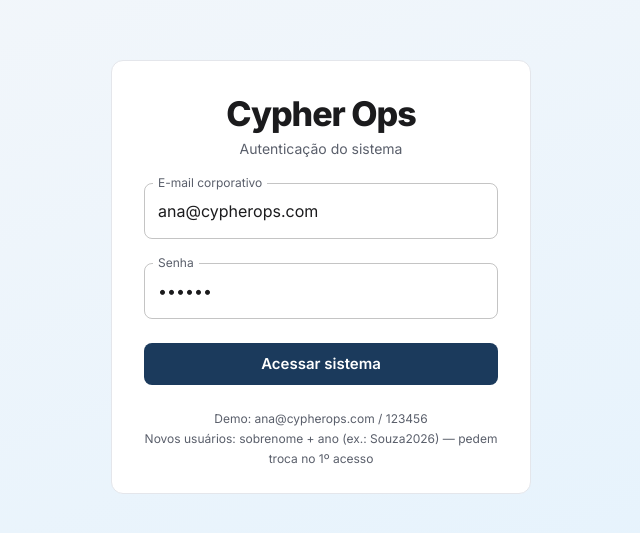
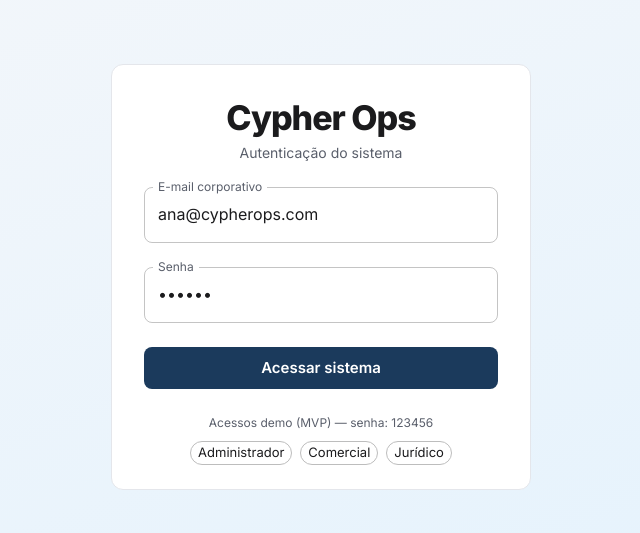
Before and after one commit to org-cypherus/cypherus-ops, a Next.js app: page /login in a window 1280 px wide. Shown: the part 123-656 px from the top of the page, without its empty margins (319-959 px from the left). Built offline with nearby package versions, Linux system fonts and the light colour scheme; no server answers; what @mui/material-nextjs would draw is missing.

Commit message:
Enhance demo login functionality and update documentation. Added MSW for API simulation and improved demo account details in README. Updated package dependencies and refined sidebar permissions.

```diff
--- a/package.json
+++ b/package.json
@@ -28,6 +28,7 @@
     "axios": "^1.19.0",
     "dayjs": "^1.11.21",
     "framer-motion": "^12.43.0",
+    "msw": "^2.15.0",
     "next": "15.5.22",
     "notistack": "^3.0.2",
     "react": "19.1.0",
@@ -48,7 +49,6 @@
     "eslint": "^9",
     "eslint-config-next": "15.5.22",
     "jsdom": "^29.1.1",
-    "msw": "^2.15.0",
     "typescript": "^5",
     "vitest": "^4.1.10"
   },
--- a/src/app/(auth)/login/page.tsx
+++ b/src/app/(auth)/login/page.tsx
@@ -7,6 +7,7 @@ import {
   Button,
   Card,
   CardContent,
+  Chip,
   CircularProgress,
   Stack,
   TextField,
@@ -16,6 +17,7 @@ import { useRouter } from "next/navigation";
 import { useEffect } from "react";
 import { useForm } from "react-hook-form";
 import { getAccessToken } from "@/lib/auth/session";
+import { DEMO_ACCOUNTS } from "@/mocks/data";
 import { useLogin, useSession } from "@/modules/auth/hooks";
 import { loginSchema, type LoginFormValues } from "@/modules/auth/schemas";
 
@@ -27,10 +29,11 @@ export default function LoginPage() {
   const {
     register,
     handleSubmit,
+    setValue,
     formState: { errors },
   } = useForm<LoginFormValues>({
     resolver: zodResolver(loginSchema),
-    defaultValues: { email: "ana@cypherops.com", password: "123456" },
+    defaultValues: { email: DEMO_ACCOUNTS[0].email, password: DEMO_ACCOUNTS[0].password },
   });
 
   useEffect(() => {
@@ -57,10 +60,10 @@ export default function LoginPage() {
         <CardContent sx={{ p: 4 }}>
           <Stack spacing={3} component="form" onSubmit={handleSubmit((values) => login.mutate(values))}>
             <Box textAlign="center">
-              <Typography variant="h4" sx={{ fontWeight: 800, letterSpacing: "-0.03em"  }}>
+              <Typography variant="h4" sx={{ fontWeight: 800, letterSpacing: "-0.03em" }}>
                 Cypher Ops
               </Typography>
-              <Typography variant="body2" color="text.secondary" sx={{ mt: 0.5  }}>
+              <Typography variant="body2" color="text.secondary" sx={{ mt: 0.5 }}>
                 Autenticação do sistema
               </Typography>
             </Box>
@@ -94,11 +97,27 @@ export default function LoginPage() {
             >
               Acessar sistema
             </Button>
-            <Typography variant="caption" color="text.secondary" sx={{ textAlign: "center" }}>
-              Demo: ana@cypherops.com / 123456
-              <br />
-              Novos usuários: sobrenome + ano (ex.: Souza2026) — pedem troca no 1º acesso
-            </Typography>
+
+            <Box>
+              <Typography variant="caption" color="text.secondary" display="block" sx={{ mb: 1, textAlign: "center" }}>
+                Acessos demo (MVP) — senha: {DEMO_ACCOUNTS[0].password}
+              </Typography>
+              <Stack direction="row" spacing={1} justifyContent="center" flexWrap="wrap" useFlexGap>
+                {DEMO_ACCOUNTS.map((account) => (
+                  <Chip
+                    key={account.email}
+                    label={account.label}
+                    clickable
+                    variant="outlined"
+                    size="small"
+                    onClick={() => {
+                      setValue("email", account.email, { shouldValidate: true });
+                      setValue("password", account.password, { shouldValidate: true });
+                    }}
+                  />
+                ))}
+              </Stack>
+            </Box>
           </Stack>
         </CardContent>
       </Card>
--- a/src/mocks/MSWProvider.tsx
+++ b/src/mocks/MSWProvider.tsx
@@ -16,6 +16,7 @@ export function MSWProvider({ children }: { children: ReactNode }) {
       await worker.start({
         onUnhandledRequest: "bypass",
         quiet: true,
+        serviceWorker: { url: "/mockServiceWorker.js" },
       });
       setReady(true);
     }
--- a/src/mocks/data.ts
+++ b/src/mocks/data.ts
@@ -96,12 +96,39 @@ function daysAgo(n: number) {
   return d.toISOString();
 }
 
+/** Contas demo do MVP prévio — senha única para facilitar a call com o cliente */
+export const DEMO_PASSWORD = "123456";
+
+export const DEMO_ACCOUNTS = [
+  {
+    label: "Administrador",
+    email: "ana@cypherops.com",
+    password: DEMO_PASSWORD,
+    name: "Ana Souza",
+    role: "Administrador" as RoleName,
+  },
+  {
+    label: "Comercial",
+    email: "bruno@cypherops.com",
+    password: DEMO_PASSWORD,
+    name: "Bruno Lima",
+    role: "Comercial" as RoleName,
+  },
+  {
+    label: "Jurídico",
+    email: "elena@cypherops.com",
+    password: DEMO_PASSWORD,
+    name: "Elena Rocha",
+    role: "Jurídico" as RoleName,
+  },
+] as const;
+
 export const mockUsers: AppUser[] = [
-  { id: "u1", name: "Ana Souza", email: "ana@cypherops.com", phone: "(11) 98888-1001", role: "Administrador", team: "Operações", status: "Ativo", password: "123456", mustChangePassword: false },
-  { id: "u2", name: "Bruno Lima", email: "bruno@cypherops.com", phone: "(11) 98888-1002", role: "Comercial", team: "Vendas", status: "Ativo", password: "123456", mustChangePassword: false },
-  { id: "u3", name: "Carla Mendes", email: "carla@cypherops.com", phone: "(11) 98888-1003", role: "Gestor", team: "Vendas", status: "Ativo", password: "123456", mustChangePassword: false },
-  { id: "u4", name: "Diego Alves", email: "diego@cypherops.com", phone: "(11) 98888-1004", role: "Financeiro", team: "Financeiro", status: "Ativo", password: "123456", mustChangePassword: false },
-  { id: "u5", name: "Elena Rocha", email: "elena@cypherops.com", phone: "(11) 98888-1005", role: "Jurídico", team: "Jurídico", status: "Ativo", password: "123456", mustChangePassword: false },
+  { id: "u1", name: "Ana Souza", email: "ana@cypherops.com", phone: "(11) 98888-1001", role: "Administrador", team: "Operações", status: "Ativo", password: DEMO_PASSWORD, mustChangePassword: false },
+  { id: "u2", name: "Bruno Lima", email: "bruno@cypherops.com", phone: "(11) 98888-1002", role: "Comercial", team: "Vendas", status: "Ativo", password: DEMO_PASSWORD, mustChangePassword: false },
+  { id: "u3", name: "Carla Mendes", email: "carla@cypherops.com", phone: "(11) 98888-1003", role: "Gestor", team: "Vendas", status: "Ativo", password: DEMO_PASSWORD, mustChangePassword: false },
+  { id: "u4", name: "Diego Alves", email: "diego@cypherops.com", phone: "(11) 98888-1004", role: "Financeiro", team: "Financeiro", status: "Ativo", password: DEMO_PASSWORD, mustChangePassword: false },
+  { id: "u5", name: "Elena Rocha", email: "elena@cypherops.com", phone: "(11) 98888-1005", role: "Jurídico", team: "Jurídico", status: "Ativo", password: DEMO_PASSWORD, mustChangePassword: false },
 ];
 
 export const currentUser: SessionUser = {
```
Also changed, not shown: src/components/layout/Sidebar.tsx (+21 -10 lines), 3 other files (tests, documents, lock files or other folders).
